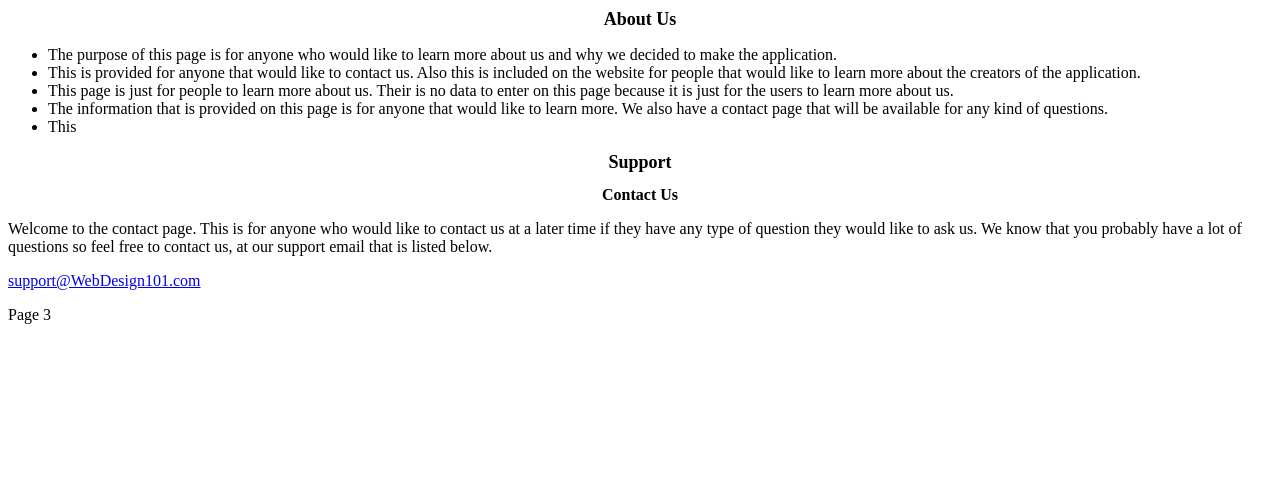
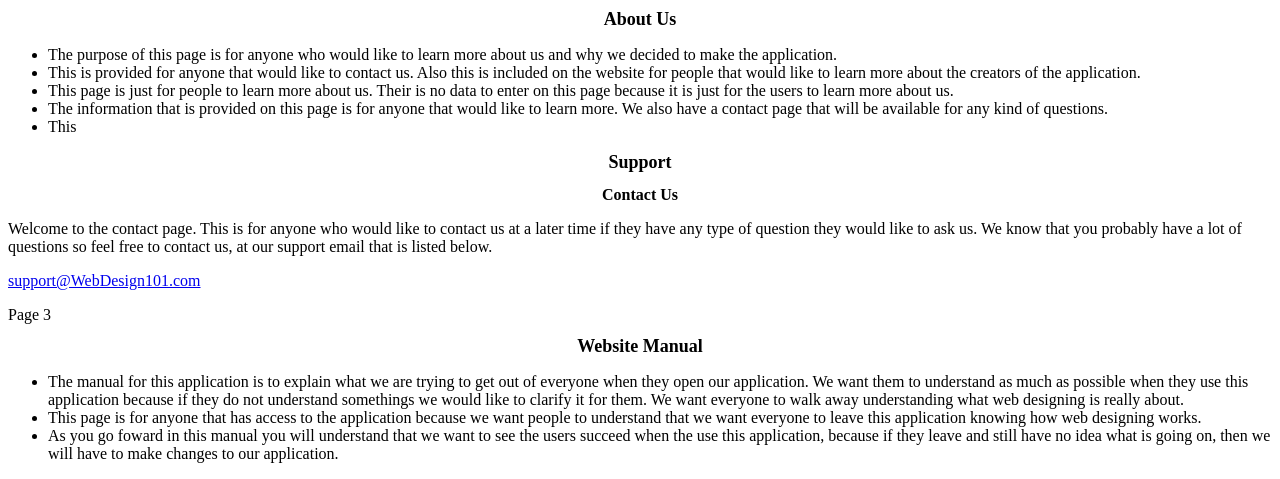
Before and after one commit to nsulliv7/nsulliv7.github.io, a plain HTML site: page WebDesign101.html in a window 1280 px wide. Shown: the part 423-902 px from the top of the page. Before the commit the page ends 800 px from the top, so only its background shows below. Drawn offline with Linux system fonts and the light colour scheme.

Commit message:
Update WebDesign101.html

```diff
--- a/WebDesign101.html
+++ b/WebDesign101.html
@@ -59,6 +59,20 @@
     <p>Welcome to the contact page. This is for anyone who would like to contact us at a later time if they have any type of question they would like to ask us.
         We know that you probably have a lot of questions so feel free to contact us, at our support email that is listed below.</p>
 <p><a href="#">support@WebDesign101.com</a></p>
+<style>
+    p{
+        font-size: medium;
+    }
+</style>
 </body>
 <footer>Page 3</footer>
+<body>
+    <h1>Website Manual</h1>
+    <ul>
+        <li>The manual for this application is to explain what we are trying to get out of everyone when they open our application. We want them to understand as much as possible when they use this application because if they do not understand somethings we would like to clarify it for them.
+            We want everyone to walk away understanding what web designing is really about.</li>
+            <li>This page is for anyone that has access to the application because we want people to understand that we want everyone to leave this application knowing how web designing works.</li>
+            <li>As you go foward in this manual you will understand that we want to see the users succeed when the use this application, because if they leave and still have no idea what is going on, then we will have to make changes to our application.</li>
+        </ul>
+</body>
 </html>
```
